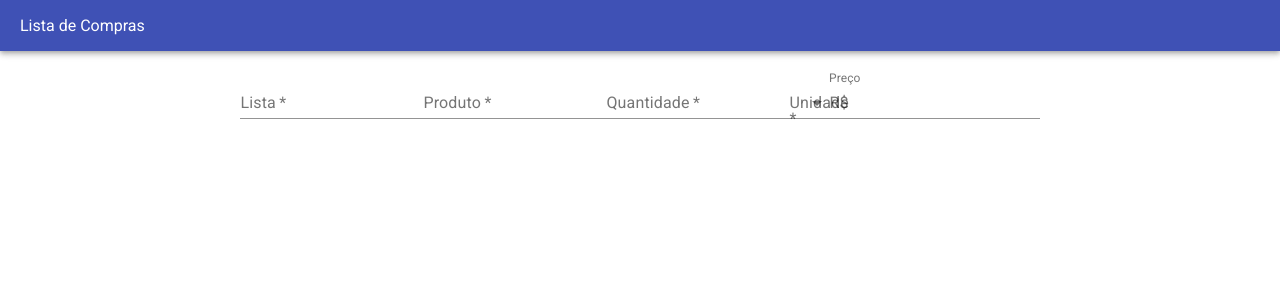
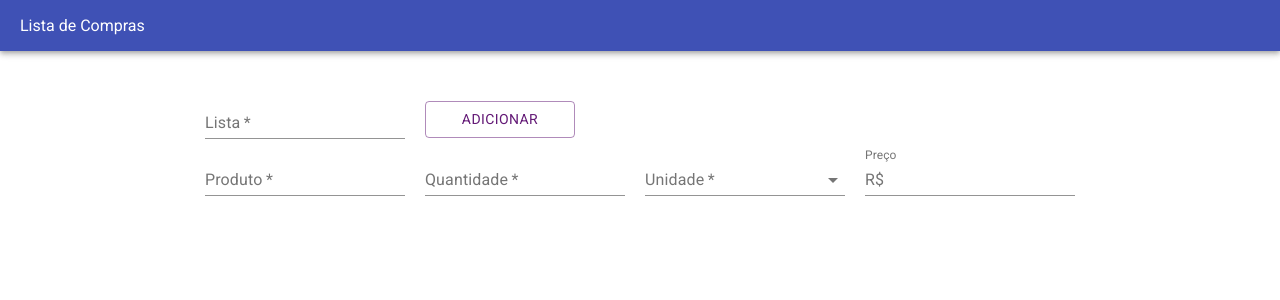
Before and after one commit to brenodev/Lista-de-Compras, a React (Create React App) app: page /Lista in a window 1280 px wide. Shown: the top 300 px of the page. Built offline with nearby package versions, Linux system fonts and the light colour scheme.

Commit message:
estilizando form

```diff
--- /dev/null
+++ b/src/components/createList/CreateList.css
@@ -0,0 +1,18 @@
+.form-container {
+  display: flex;
+  flex-direction: column;
+  background-color: #fff;
+  padding: 20px;
+  border-radius: 4px;
+}
+
+.form-row > div {
+  min-width: 200px;
+  margin: 0px 10px;
+
+}
+
+.form-row button {
+  margin: 10px;
+  width: 150px;
+}
--- a/src/components/createList/CreateList.jsx
+++ b/src/components/createList/CreateList.jsx
@@ -2,14 +2,16 @@ import React from "react";
 import TextField from "@material-ui/core/TextField";
 import MenuItem from "@material-ui/core/MenuItem";
 import { InputAdornment } from "@material-ui/core";
+import Button from "@material-ui/core/Button";
 
-const units = [
-  'kg', 'lt', 'un'
-]
+import "./CreateList.css";
+
+const units = ["kg", "lt", "un"];
 
 const CreateList = () => (
   <div className="page-container">
     <form action="" className="form-container">
+      <div className="form-row">
         <TextField
           value={""}
           name="list"
@@ -18,6 +20,11 @@ const CreateList = () => (
           onChange={() => {}}
           required
         />
+        <Button variant="outlined" color="secondary">
+          Adicionar
+        </Button>
+      </div>
+      <div className="form-row">
         <TextField
           value={""}
           name="product"
@@ -43,9 +50,10 @@ const CreateList = () => (
           onChange={() => {}}
           required
         >
-        {
-          units.map(option => (
-            <MenuItem key={option} value={option}>{option}</MenuItem>
+          {units.map(option => (
+            <MenuItem key={option} value={option}>
+              {option}
+            </MenuItem>
           ))}
         </TextField>
         <TextField
@@ -55,9 +63,10 @@ const CreateList = () => (
           className=""
           onChange={() => {}}
           InputProps={{
-          startAdornment: <InputAdornment position='start'>R$</InputAdornment>
+            startAdornment: <InputAdornment position="start">R$</InputAdornment>
           }}
         />
+      </div>
     </form>
   </div>
 );
```
Lines whose indentation alone changed are shown as unchanged.
